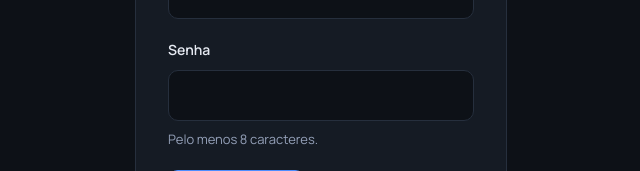
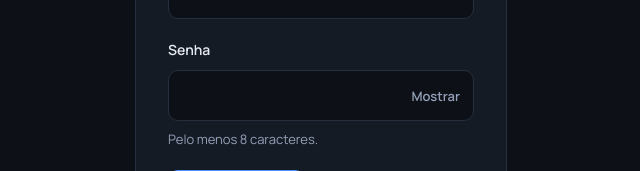
Before and after one commit to Banderas1975/crm, a Next.js app: page /registo in a window 1280 px wide. Shown: the part 576-747 px from the top of the page, without its empty margins (319-959 px from the left). Built offline with nearby package versions, Linux system fonts and the light colour scheme; no server answers.

Commit message:
Registo: botão Mostrar/Ocultar na senha
Co-Authored-By: Claude Opus 5.5 <noreply@anthropic.com>
Claude-Session: https://claude.ai/code/session_01DqbqZma9GtKYKNE717AS7c

```diff
--- a/app/campo-senha.js
+++ b/app/campo-senha.js
@@ -4,7 +4,7 @@ import { useState } from "react";
 
 // Campo de senha com botão para ver o que se escreveu. Começa sempre escondido:
 // quem está ao lado não vê nada sem a pessoa pedir.
-export default function CampoSenha({ id, name, maxLength, autoComplete, required = true, placeholder }) {
+export default function CampoSenha({ id, name, minLength, maxLength, autoComplete, required = true, placeholder }) {
   const [visivel, setVisivel] = useState(false);
 
   return (
@@ -15,6 +15,7 @@ export default function CampoSenha({ id, name, maxLength, autoComplete, required
         type={visivel ? "text" : "password"}
         required={required}
         placeholder={placeholder}
+        minLength={minLength}
         maxLength={maxLength}
         autoComplete={autoComplete}
         // Sem correções nem maiúsculas automáticas quando a senha está à vista.
--- a/app/registo/page.js
+++ b/app/registo/page.js
@@ -3,6 +3,7 @@ import { registar } from "../sessao-actions";
 import { LIMITES } from "../../lib/validacao";
 import { INDICATIVOS } from "../indicativos";
 import PopupRegisto from "../popup-registo";
+import CampoSenha from "../campo-senha";
 
 export const metadata = { title: "Criar conta — First Media CRM" };
 
@@ -64,15 +65,7 @@ export default async function Registo({ searchParams }) {
 
           <div className="campo">
             <label htmlFor="senha">Senha</label>
-            <input
-              id="senha"
-              name="senha"
-              type="password"
-              required
-              minLength={8}
-              maxLength={LIMITES.senha}
-              autoComplete="new-password"
-            />
+            <CampoSenha id="senha" name="senha" minLength={8} maxLength={LIMITES.senha} autoComplete="new-password" />
             <p className="ajuda">Pelo menos 8 caracteres.</p>
           </div>
 
```
Also changed, not shown: 1 other file (tests, documents, lock files or other folders).
